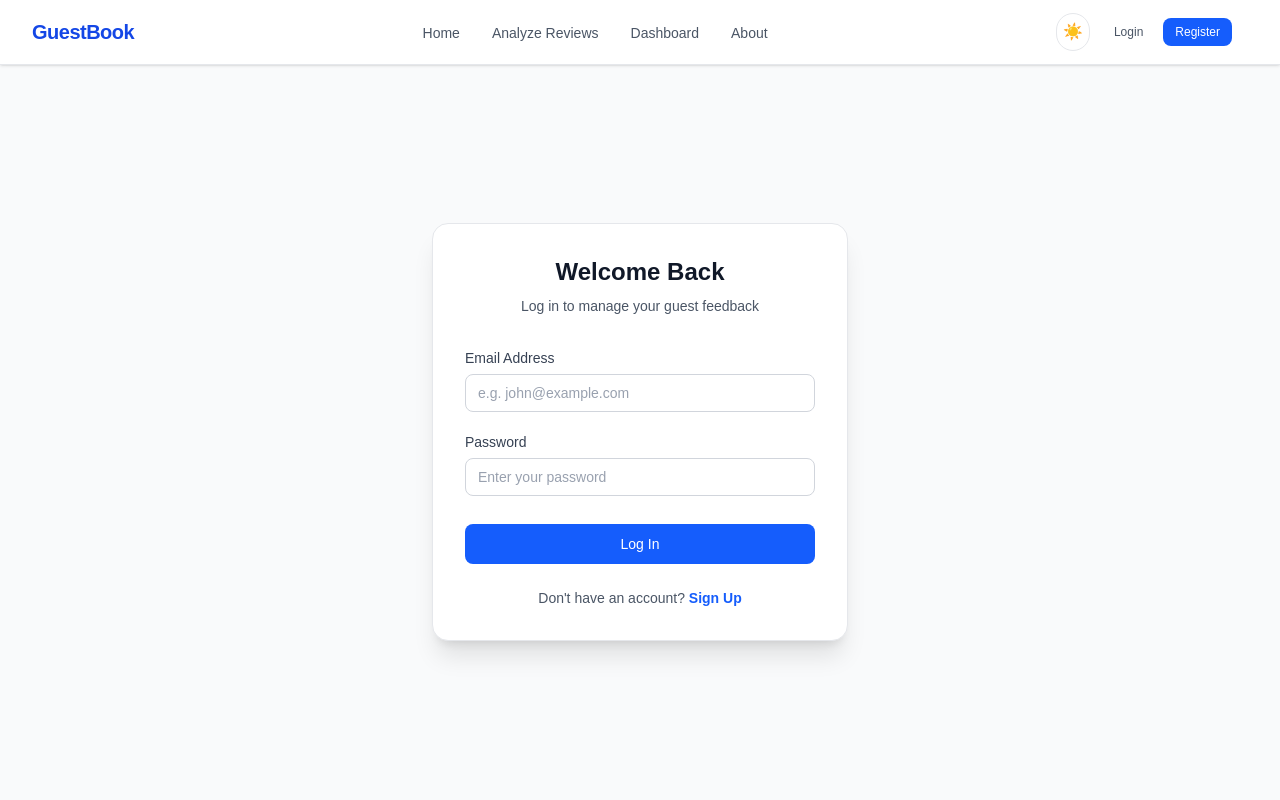
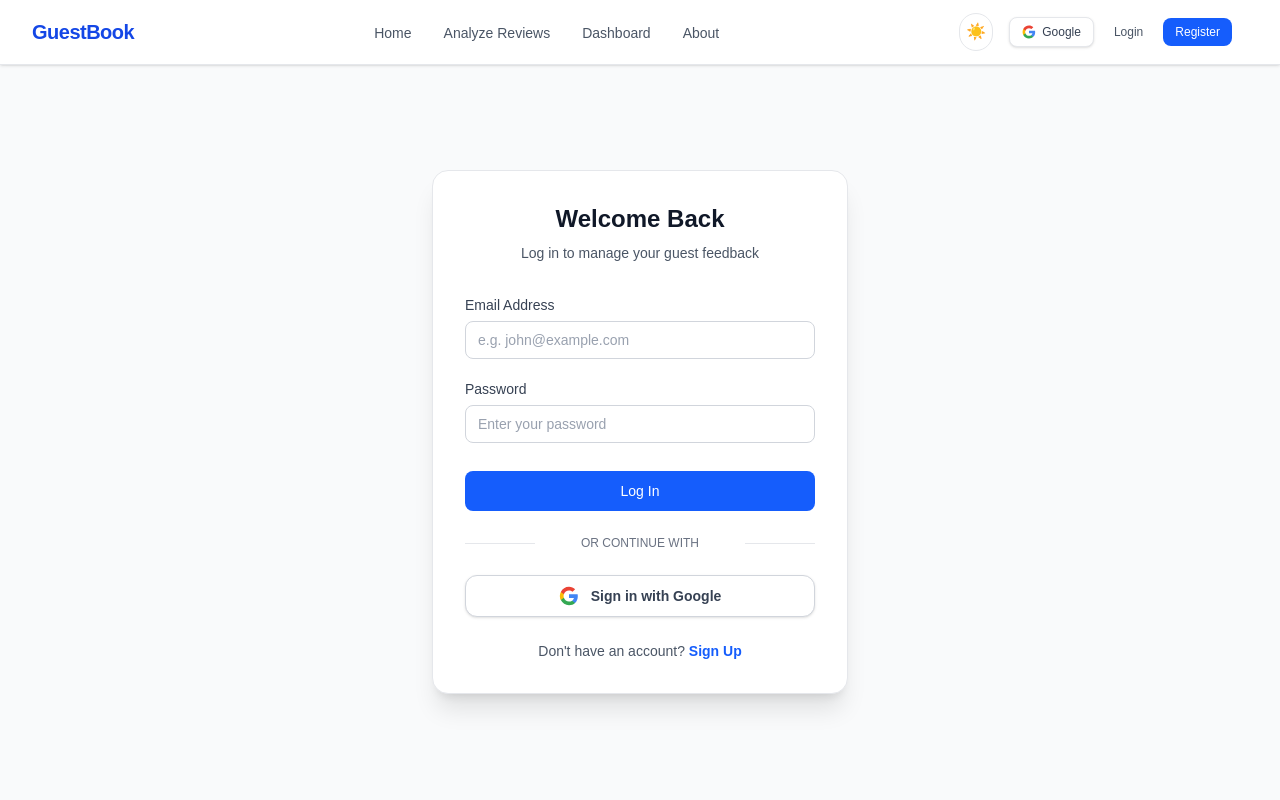
Before and after one commit to AbhijayChaudhary/guest-feedback-intelligence-platform, a Next.js app: page /login in a window 1280 px wide. Shown: the top 800 px of the page. Built offline with nearby package versions, Linux system fonts and the light colour scheme; no server answers.

Commit message:
feat: add Google OAuth authentication with NextAuth

```diff
--- /dev/null
+++ b/app/api/auth/[...nextauth]/route.js
@@ -0,0 +1,39 @@
+import NextAuth from 'next-auth';
+import GoogleProvider from 'next-auth/providers/google';
+
+// NextAuth configuration options
+export const authOptions = {
+  providers: [
+    GoogleProvider({
+      clientId: process.env.GOOGLE_CLIENT_ID,
+      clientSecret: process.env.GOOGLE_CLIENT_SECRET,
+    }),
+  ],
+  secret: process.env.NEXTAUTH_SECRET,
+  session: {
+    strategy: 'jwt',
+  },
+  callbacks: {
+    async jwt({ token, account, profile }) {
+      // Store OAuth access token or provider details in JWT token if available
+      if (account) {
+        token.accessToken = account.access_token;
+        token.provider = account.provider;
+      }
+      return token;
+    },
+    async session({ session, token }) {
+      // Append token properties to session to expose them to client hooks
+      if (session.user) {
+        session.accessToken = token.accessToken;
+        session.provider = token.provider;
+      }
+      return session;
+    },
+  },
+};
+
+const handler = NextAuth(authOptions);
+
+// Export handler for App Router dynamic API routes
+export { handler as GET, handler as POST };
--- a/app/layout.js
+++ b/app/layout.js
@@ -4,6 +4,7 @@ import Navbar from "@/components/Navbar";
 import Footer from "@/components/Footer";
 import { ThemeProvider } from "@/context/ThemeContext";
 import { AuthProvider } from "@/context/AuthContext";
+import NextAuthProvider from "@/components/NextAuthProvider";
 
 const geistSans = Geist({
   variable: "--font-geist-sans",
@@ -45,6 +46,7 @@ export default function RootLayout({ children }) {
         className={`${geistSans.variable} ${geistMono.variable} antialiased min-h-screen flex flex-col bg-white dark:bg-gray-900 transition-colors duration-300`}
       >
         <ThemeProvider>
+          <NextAuthProvider>
             <AuthProvider>
               <Navbar />
               <main className="flex-grow">
@@ -52,6 +54,7 @@ export default function RootLayout({ children }) {
               </main>
               <Footer />
             </AuthProvider>
+          </NextAuthProvider>
         </ThemeProvider>
       </body>
     </html>
--- a/app/login/page.js
+++ b/app/login/page.js
@@ -1,15 +1,23 @@
 'use client';
 
-import React, { useState } from 'react';
+import React, { useState, useEffect } from 'react';
 import { useRouter } from 'next/navigation';
 import Link from 'next/link';
 import { Input, Button } from '@/components/ui';
 import { useAuth } from '@/context/AuthContext';
+import { signIn } from 'next-auth/react';
 
 export default function LoginPage() {
   const API_URL = process.env.NEXT_PUBLIC_API_URL || 'http://127.0.0.1:8000';
   const router = useRouter();
-  const { login } = useAuth();
+  const { login, isAuthenticated } = useAuth();
+
+  // Redirect if already authenticated
+  useEffect(() => {
+    if (isAuthenticated) {
+      router.push('/dashboard');
+    }
+  }, [isAuthenticated, router]);
 
   // Form states
   const [email, setEmail] = useState('');
@@ -179,6 +187,40 @@ export default function LoginPage() {
             </Button>
           </form>
 
+          {/* Divider */}
+          <div className="my-6 flex items-center justify-between">
+            <span className="border-b border-gray-200 dark:border-gray-700 w-1/5"></span>
+            <span className="text-xs text-gray-500 dark:text-gray-400 uppercase font-medium">Or continue with</span>
+            <span className="border-b border-gray-200 dark:border-gray-700 w-1/5"></span>
+          </div>
+
+          {/* Google Sign-in Button */}
+          <button
+            type="button"
+            onClick={() => signIn('google')}
+            className="w-full flex items-center justify-center bg-white dark:bg-gray-800 text-gray-700 dark:text-gray-200 border border-gray-300 dark:border-gray-600 rounded-xl py-2.5 px-4 font-semibold text-sm hover:bg-gray-50 dark:hover:bg-gray-700 transition-colors shadow-sm cursor-pointer active:scale-95 duration-100"
+          >
+            <svg className="w-5 h-5 mr-3 shrink-0" viewBox="0 0 24 24">
+              <path
+                d="M22.56 12.25c0-.78-.07-1.53-.2-2.25H12v4.26h5.92c-.26 1.37-1.04 2.53-2.21 3.31v2.77h3.57c2.08-1.92 3.28-4.74 3.28-8.09z"
+                fill="#4285F4"
+              />
+              <path
+                d="M12 23c2.97 0 5.46-.98 7.28-2.66l-3.57-2.77c-.98.66-2.23 1.06-3.71 1.06-2.86 0-5.29-1.93-6.16-4.53H2.18v2.84C3.99 20.53 7.7 23 12 23z"
+                fill="#34A853"
+              />
+              <path
+                d="M5.84 14.09c-.22-.66-.35-1.36-.35-2.09s.13-1.43.35-2.09V7.06H2.18C1.43 8.55 1 10.22 1 12s.43 3.45 1.18 4.94l2.85-2.22.81-.63z"
+                fill="#FBBC05"
+              />
+              <path
+                d="M12 5.38c1.62 0 3.06.56 4.21 1.64l3.15-3.15C17.45 2.09 14.97 1 12 1 7.7 1 3.99 3.47 2.18 7.06l3.66 2.84c.87-2.6 3.3-4.53 6.16-4.53z"
+                fill="#EA4335"
+              />
+            </svg>
+            Sign in with Google
+          </button>
+
           <div className="mt-6 text-center text-sm">
             <span className="text-gray-600 dark:text-gray-400">Don't have an account? </span>
             <Link href="/register" className="font-semibold text-blue-600 dark:text-blue-500 hover:underline">
--- a/components/Navbar.js
+++ b/components/Navbar.js
@@ -5,6 +5,7 @@ import { usePathname, useRouter } from 'next/navigation';
 import { useState, useRef, useEffect } from 'react';
 import { useTheme } from '@/context/ThemeContext';
 import { useAuth } from '@/context/AuthContext';
+import { signIn } from 'next-auth/react';
 
 export default function Navbar() {
   const pathname = usePathname();
@@ -120,6 +121,30 @@ export default function Navbar() {
                 </div>
               ) : (
                 <div className="flex items-center space-x-3">
+                  <button
+                    onClick={() => signIn('google')}
+                    className="text-xs font-medium text-gray-700 dark:text-gray-200 bg-white dark:bg-gray-800 hover:bg-gray-50 dark:hover:bg-gray-700 border border-gray-200 dark:border-gray-700 px-3 py-1.5 rounded-lg flex items-center gap-1.5 shadow-sm active:scale-95 duration-100 cursor-pointer"
+                  >
+                    <svg className="w-3.5 h-3.5" viewBox="0 0 24 24">
+                      <path
+                        d="M22.56 12.25c0-.78-.07-1.53-.2-2.25H12v4.26h5.92c-.26 1.37-1.04 2.53-2.21 3.31v2.77h3.57c2.08-1.92 3.28-4.74 3.28-8.09z"
+                        fill="#4285F4"
+                      />
+                      <path
+                        d="M12 23c2.97 0 5.46-.98 7.28-2.66l-3.57-2.77c-.98.66-2.23 1.06-3.71 1.06-2.86 0-5.29-1.93-6.16-4.53H2.18v2.84C3.99 20.53 7.7 23 12 23z"
+                        fill="#34A853"
+                      />
+                      <path
+                        d="M5.84 14.09c-.22-.66-.35-1.36-.35-2.09s.13-1.43.35-2.09V7.06H2.18C1.43 8.55 1 10.22 1 12s.43 3.45 1.18 4.94l2.85-2.22.81-.63z"
+                        fill="#FBBC05"
+                      />
+                      <path
+                        d="M12 5.38c1.62 0 3.06.56 4.21 1.64l3.15-3.15C17.45 2.09 14.97 1 12 1 7.7 1 3.99 3.47 2.18 7.06l3.66 2.84c.87-2.6 3.3-4.53 6.16-4.53z"
+                        fill="#EA4335"
+                      />
+                    </svg>
+                    Google
+                  </button>
                   <Link
                     href="/login"
                     className="text-xs font-medium text-gray-600 dark:text-gray-400 hover:text-blue-600 dark:hover:text-blue-400 transition-colors px-2 py-1.5"
--- /dev/null
+++ b/components/NextAuthProvider.js
@@ -0,0 +1,12 @@
+'use client';
+
+import React from 'react';
+import { SessionProvider } from 'next-auth/react';
+
+/**
+ * NextAuthProvider wraps the application children inside next-auth's SessionProvider.
+ * This is a Client Component which allows client-side components to consume OAuth sessions.
+ */
+export default function NextAuthProvider({ children }) {
+  return <SessionProvider>{children}</SessionProvider>;
+}
--- a/context/AuthContext.js
+++ b/context/AuthContext.js
@@ -1,13 +1,17 @@
 'use client';
 
 import React, { createContext, useContext, useEffect, useState } from 'react';
+import { useSession, signOut } from 'next-auth/react';
 
 const AuthContext = createContext();
 
 export function AuthProvider({ children }) {
   const [user, setUser] = useState(null);
   const [token, setToken] = useState(null);
-  const [loading, setLoading] = useState(true);
+  const [localLoading, setLocalLoading] = useState(true);
+  const [googleLoggingIn, setGoogleLoggingIn] = useState(false);
+
+  const { data: session, status } = useSession();
 
   useEffect(() => {
     // Initial check on mount to restore user session
@@ -25,9 +29,44 @@ export function AuthProvider({ children }) {
       localStorage.removeItem('guestbook_token');
       localStorage.removeItem('guestbook_user');
     } finally {
-      setLoading(false);
+      setLocalLoading(false);
     }
   }, []);
+
+  // Synchronize Google OAuth session with our FastAPI backend
+  useEffect(() => {
+    // If NextAuth has authenticated with Google, but we don't have our custom JWT token yet
+    if (status === 'authenticated' && session?.user && !token && !googleLoggingIn) {
+      async function syncGoogleUser() {
+        setGoogleLoggingIn(true);
+        try {
+          const API_URL = process.env.NEXT_PUBLIC_API_URL || 'http://127.0.0.1:8000';
+          const response = await fetch(`${API_URL}/api/auth/google`, {
+            method: 'POST',
+            headers: {
+              'Content-Type': 'application/json',
+            },
+            body: JSON.stringify({
+              name: session.user.name || 'Google User',
+              email: session.user.email,
+            }),
+          });
+
+          if (response.ok) {
+            const data = await response.json();
+            login(data.access_token, data.user);
+          } else {
+            console.error('Failed to sync Google user with backend:', response.status);
+          }
+        } catch (error) {
+          console.error('Error syncing Google user with backend:', error);
+        } finally {
+          setGoogleLoggingIn(false);
+        }
+      }
+      syncGoogleUser();
+    }
+  }, [session, status, token, googleLoggingIn]);
 
   const login = (newToken, newUser) => {
     setToken(newToken);
@@ -41,9 +80,14 @@ export function AuthProvider({ children }) {
     setUser(null);
     localStorage.removeItem('guestbook_token');
     localStorage.removeItem('guestbook_user');
+    // Sign out from NextAuth as well to keep sessions aligned
+    signOut({ redirect: false });
   };
 
   const isAuthenticated = !!token;
+
+  // Combine local state loading, next-auth state loading, and token exchange progress
+  const loading = localLoading || status === 'loading' || googleLoggingIn;
 
   return (
     <AuthContext.Provider value={{ user, token, loading, login, logout, isAuthenticated }}>
--- a/package.json
+++ b/package.json
@@ -10,6 +10,7 @@
   },
   "dependencies": {
     "next": "16.2.9",
+    "next-auth": "^4.24.14",
     "react": "19.2.4",
     "react-dom": "19.2.4"
   },
```
Also changed, not shown: 2 other files (tests, documents, lock files or other folders). Lines whose indentation alone changed are shown as unchanged.
